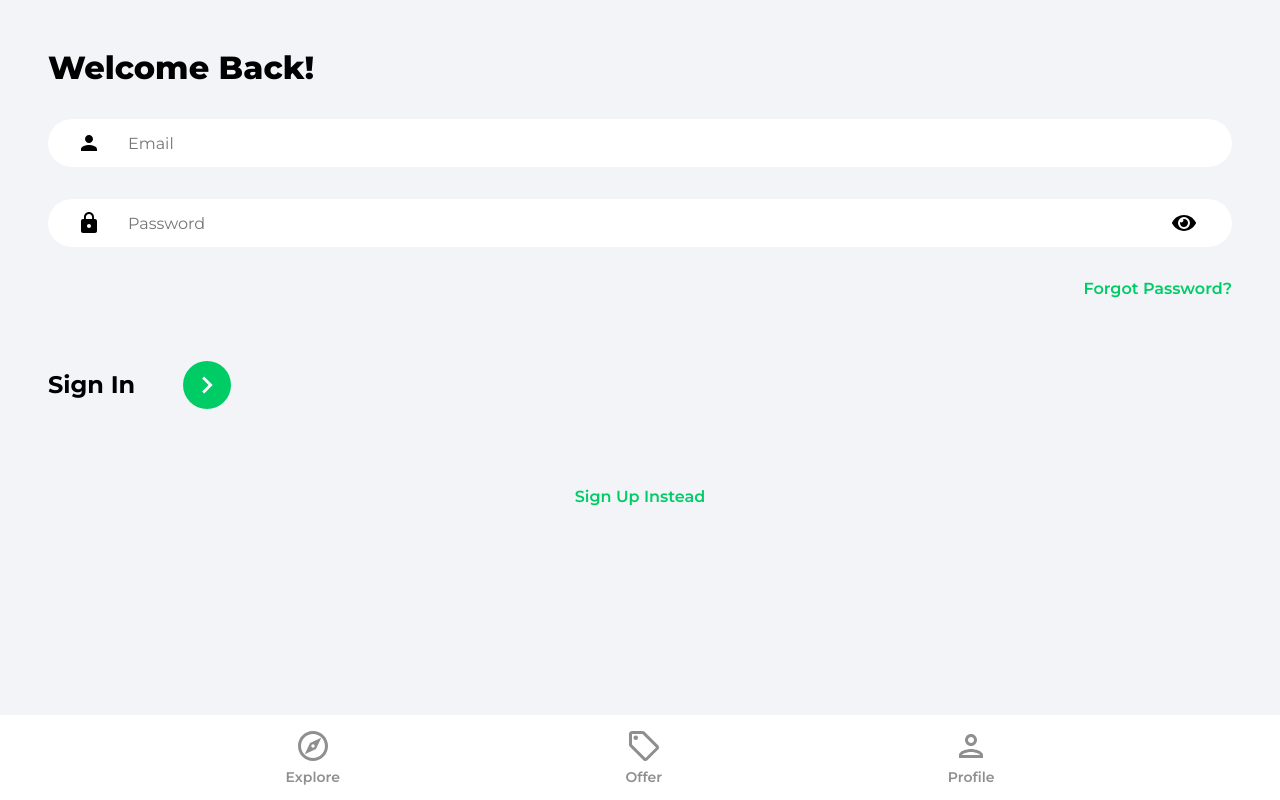
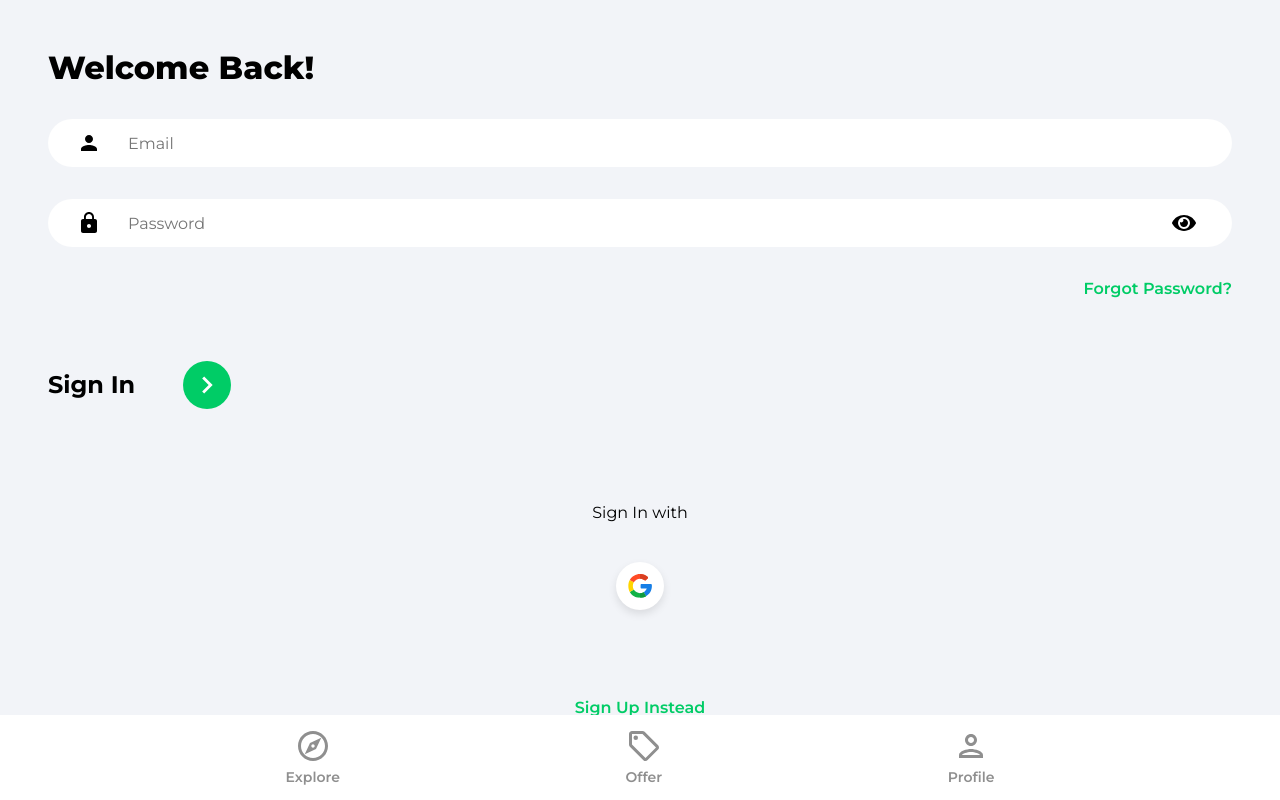
Before and after one commit to DieBijacz/house-marketplace-app, a React (Create React App) app: page /sign-in in a window 1280 px wide. Built offline with nearby package versions, Linux system fonts and the light colour scheme.

Commit message:
google auth

```diff
--- /dev/null
+++ b/src/components/OAuth.jsx
@@ -0,0 +1,51 @@
+import {useLocation, useNavigate} from 'react-router-dom'
+import {getAuth, signInWithPopup, GoogleAuthProvider} from 'firebase/auth'
+import {doc, setDoc, getDoc, serverTimestamp} from 'firebase/firestore'
+import {db} from '../firebase.config'
+import {toast} from 'react-toastify'
+import googleIcon from '../assets/svg/googleIcon.svg'
+
+function OAuth() {
+  const navigate = useNavigate()
+  const location = useLocation()
+
+  const onGoogleClick = async () => {
+    try {
+    // GET THE USER FROM GOOGLE SIGN IN => GIVES user
+      const auth = getAuth()
+      const provider = new GoogleAuthProvider()
+      // this will be promise and will give result with user
+      const result = await signInWithPopup(auth, provider)
+      const user = result.user
+
+    // CHECK IF user IS IN DB
+      const docRef = doc(db, 'users', user.uid)
+      const docSnap = await getDoc(docRef)
+
+      if(!docSnap.exists()) {
+        // if user doesnt exist -> create user
+        // setDoc(doc(database, name of cellection, id), data to be added to DB )
+        await setDoc(doc(db, 'users', user.uid), {
+          name: user.displayName,
+          email: user.email,
+          timestamp: serverTimestamp()
+        })
+      }
+      // once sign in go to home
+      navigate('/')
+    } catch (error) {
+      toast.error('Could not authorize with Google')
+    }
+
+  }
+  return (
+    <div className='socialLogin'>
+      <p>Sign {location.pathname === '/sign-up' ? 'Up' : 'In'} with</p>
+      <button onClick={onGoogleClick} className='socialIconDiv'>
+        <img src={googleIcon} alt="google" className='socialIconImg' />
+      </button>
+    </div>
+  )
+}
+
+export default OAuth
--- a/src/pages/SignIn.jsx
+++ b/src/pages/SignIn.jsx
@@ -4,6 +4,7 @@
 import { getAuth, signInWithEmailAndPassword} from "firebase/auth";
 import { toast } from 'react-toastify';
 import {FaEye} from 'react-icons/fa'
+import OAuth from '../components/OAuth';
 
 function SignIn() {
   const [showPassword, setShowPassword] = useState(false)
@@ -68,8 +69,8 @@
               </button>
             </div>
           </form>
-
-          {/* Google OAuth */}
+          {/* sign in with google */}
+          <OAuth />
           <Link to='/sign-up' className='registerLink'>Sign Up Instead</Link>
         </main>
       </div>
--- a/src/pages/SignUp.jsx
+++ b/src/pages/SignUp.jsx
@@ -6,6 +6,7 @@
 import {db} from '../firebase.config'
 import { toast } from 'react-toastify';
 import {FaEye} from 'react-icons/fa'
+import OAuth from '../components/OAuth';
 
 function SignUp() {
   const [showPassword, setShowPassword] = useState(false)
@@ -89,7 +90,8 @@
             </div>
           </form>
 
-          {/* Google OAuth */}
+          {/* sign in with google */}
+          <OAuth />
           <Link to='/sign-in' className='registerLink'>Sign In Instead</Link>
         </main>
       </div>
```
